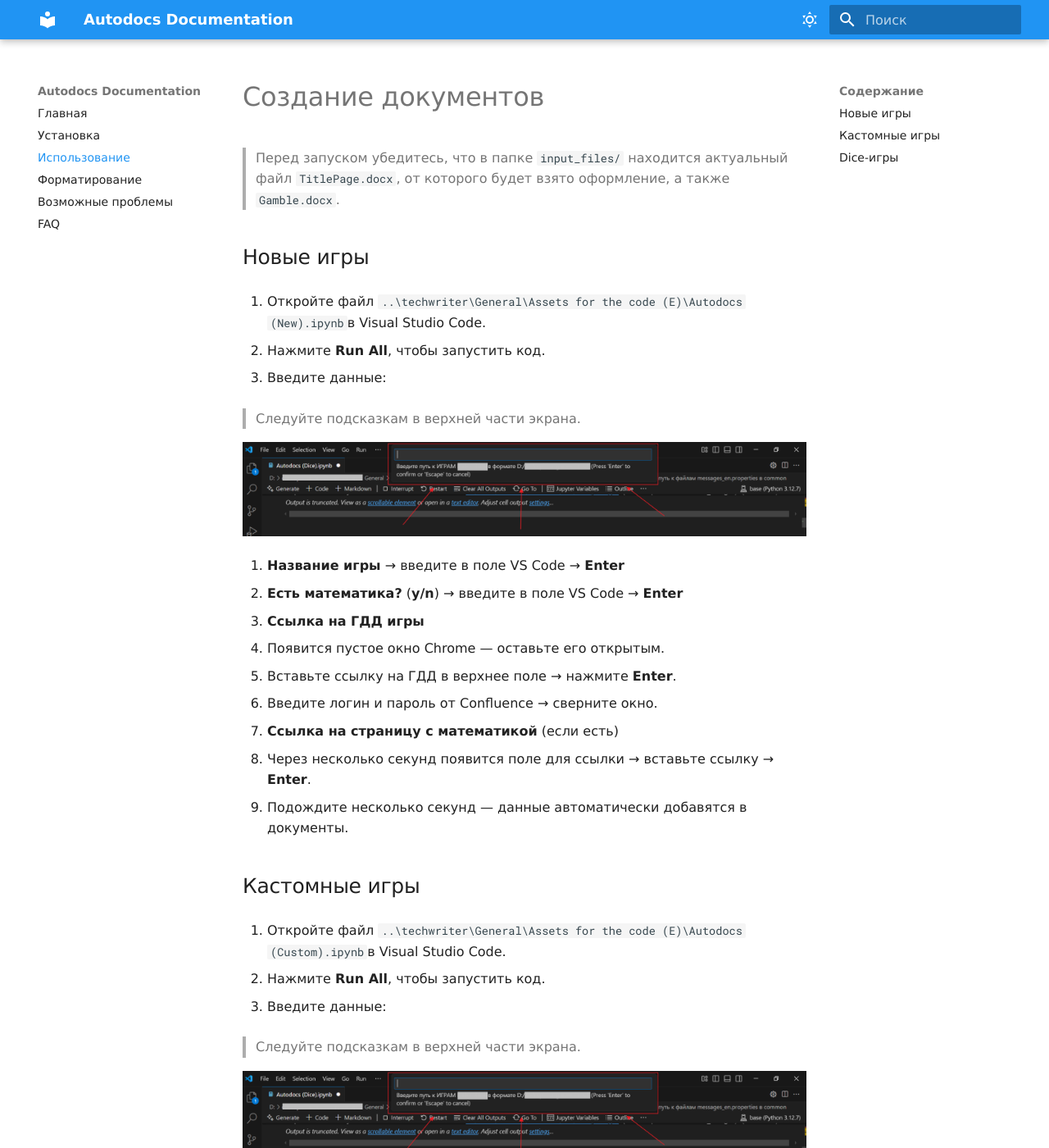
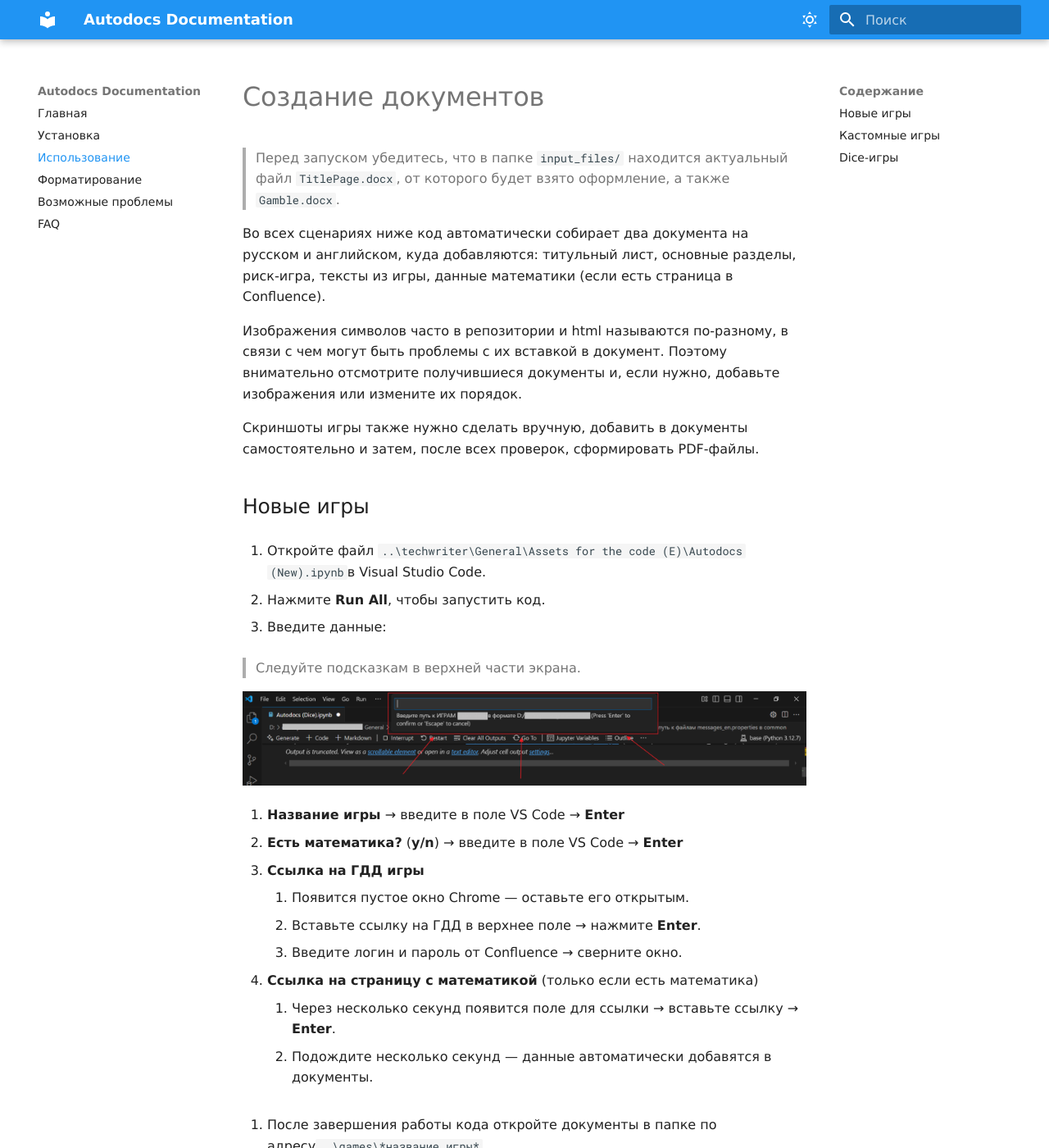
Before and after one commit to lopefre/Documentation, an MkDocs documentation site: the page built from docs/usage.md, in a window 1280 px wide and 1400 px high. Shown: the whole window at 82% size. Built offline with MkDocs 1.6.1 and Material for MkDocs 9.7.7, drawn with Linux system fonts in a browser that asks for light colours; some web fonts are replaced; some of the changed text lies outside the part shown.

Commit message:
changed usage structure

```diff
--- a/docs/usage.md
+++ b/docs/usage.md
@@ -2,7 +2,11 @@
 
 > Перед запуском убедитесь, что в папке `input_files/` находится актуальный файл `TitlePage.docx`, от которого будет взято оформление, а также `Gamble.docx`.
 
+Во всех сценариях ниже код автоматически собирает два документа на русском и английском, куда добавляются: титульный лист, основные разделы, риск-игра, тексты из игры, данные математики (если есть страница в Confluence).
 
+Изображения символов часто в репозитории и html называются по-разному, в связи с чем могут быть проблемы с их вставкой в документ. Поэтому внимательно отсмотрите получившиеся документы и, если нужно, добавьте изображения или измените их порядок.
+
+Скриншоты игры также нужно сделать вручную, добавить в документы самостоятельно и затем, после всех проверок, сформировать PDF-файлы.
 
 ## Новые игры
 
@@ -16,15 +20,30 @@
 
 ![](assets/hint.png)
 
-1. **Название игры** → введите в поле VS Code → **Enter**
-2. **Есть математика?** (**y/n**) → введите в поле VS Code → **Enter**
-3. **Ссылка на ГДД игры**
-   1. Появится пустое окно Chrome — оставьте его открытым.
-   2. Вставьте ссылку на ГДД в верхнее поле → нажмите **Enter**.
-   3. Введите логин и пароль от Confluence → сверните окно.
-4. **Ссылка на страницу с математикой** (если есть)
-   1. Через несколько секунд появится поле для ссылки → вставьте ссылку → **Enter**.
-   2. Подождите несколько секунд — данные автоматически добавятся в документы.
+<ol type="1">
+      <li><strong>Название игры</strong> → введите в поле VS Code → <strong>Enter</strong></li>
+      <li><strong>Есть математика?</strong> (<strong>y/n</strong>) → введите в поле VS Code → <strong>Enter</strong></li>
+      <li><strong>Ссылка на ГДД игры</strong>
+         <ol type="1">
+            <li>Появится пустое окно Chrome — оставьте его открытым.</li>
+            <li>Вставьте ссылку на ГДД в верхнее поле → нажмите <strong>Enter</strong>.</li>
+            <li>Введите логин и пароль от Confluence → сверните окно.</li>
+         </ol>
+      </li>
+      <li><strong>Ссылка на страницу с математикой</strong> (только если есть математика)
+         <ol type="1">
+            <li>Через несколько секунд появится поле для ссылки → вставьте ссылку → <strong>Enter</strong>.</li>
+            <li>Подождите несколько секунд — данные автоматически добавятся в документы.</li>
+         </ol>
+      </ol>
+
+4. После завершения работы кода откройте документы в папке по адресу` ..\games\*название игры*`.
+
+5. Проверьте, правильно ли загрузились изображения. При необходимости исправьте порядок, добавьте новые.
+
+6. Добавьте актуальные скриншоты игры.
+
+7. Сохраните как PDF-файл.
 
 ## Кастомные игры
 
@@ -38,22 +57,31 @@
 
 ![](assets/hint.png)
 
-1. **Название игры** → введите в поле VS Code → **Enter**
+<ol type="1">
+      <li><strong>Название игры</strong> → введите в поле VS Code → <strong>Enter</strong></li>
+      <li><strong>Игра-донор</strong> → введите в поле VS Code → <strong>Enter</strong></li>
+      <li><strong>Есть математика?</strong> (<strong>y/n</strong>) → введите в поле VS Code → <strong>Enter</strong></li>
+      <li><strong>Ссылка на ГДД игры</strong>
+         <ol type="1">
+            <li>Появится пустое окно Chrome — оставьте его открытым.</li>
+            <li>Вставьте ссылку на ГДД в верхнее поле → нажмите <strong>Enter</strong>.</li>
+            <li>Введите логин и пароль от Confluence → сверните окно.</li>
+         </ol>
+      </li>
+      <li><strong>Ссылка на страницу с математикой</strong> (только если есть математика)
+         <ol type="1">
+            <li>Через несколько секунд появится поле для ссылки → вставьте ссылку → <strong>Enter</strong>.</li>
+            <li>Подождите несколько секунд — данные автоматически добавятся в документы.</li>
+         </ol>
+      </ol>
 
-2. **Название игры-донора** → введите в поле VS Code → **Enter**
+4. После завершения работы кода откройте документы в папке по адресу` ..\games\*название игры*`.
 
-3. **Есть математика?** (**y/n**) → введите в поле VS Code → **Enter**
+5. Проверьте, правильно ли загрузились изображения. При необходимости исправьте порядок, добавьте новые.
 
-4. **Ссылка на ГДД игры**
+6. Добавьте актуальные скриншоты игры.
 
-   1. Появится пустое окно Chrome — оставьте его открытым.
-   2. Вставьте ссылку на ГДД в верхнее поле → нажмите **Enter**.
-   3. Введите логин и пароль от Confluence → сверните окно.
-
-5. **Ссылка на страницу с математикой** (только если есть)
-
-   1. Через несколько секунд появится поле для ссылки → вставьте ссылку → **Enter**.
-   2. Подождите несколько секунд — данные автоматически добавятся в документы.
+7. Сохраните как PDF-файл.
 
 ## Dice-игры
 
@@ -71,21 +99,27 @@
 
 ![](assets/hint.png)
 
-1. **Название игры** → введите в поле VS Code → **Enter**
+<ol type="1">
+      <li><strong>Название игры</strong> → введите в поле VS Code → <strong>Enter</strong></li>
+      <li><strong>Игра-донор</strong> → введите в поле VS Code → <strong>Enter</strong></li>
+      <li><strong>Есть математика?</strong> (<strong>y/n</strong>) → введите в поле VS Code → <strong>Enter</strong></li>
+      <li><strong>Ссылка на ГДД игры</strong>
+         <ol type="1">
+            <li>Появится пустое окно Chrome — оставьте его открытым.</li>
+            <li>Вставьте ссылку на ГДД в верхнее поле → нажмите <strong>Enter</strong>.</li>
+            <li>Введите логин и пароль от Confluence → сверните окно.</li>
+         </ol>
+      </li>
+      <li><strong>Ссылка на страницу с математикой</strong> (только если есть математика)
+         <ol type="1">
+            <li>Через несколько секунд появится поле для ссылки → вставьте ссылку → <strong>Enter</strong>.</li>
+            <li>Подождите несколько секунд — данные автоматически добавятся в документы.</li>
+         </ol>
+      </ol>
+4. После завершения работы кода откройте документы в папке по адресу` ..\games\*название игры*`.
 
-2. **Есть математика?** (**y/n**) → введите в поле VS Code → **Enter**
+5. Проверьте, правильно ли загрузились изображения. При необходимости исправьте порядок, добавьте новые.
 
-3. **Ссылка на ГДД игры**
+6. Добавьте актуальные скриншоты игры.
 
-   1. Появится пустое окно Chrome — оставьте его открытым.
-   2. Вставьте ссылку на ГДД в верхнее поле → нажмите **Enter**.
-   3. Введите логин и пароль от Confluence → сверните окно.
-
-4. **Ссылка на страницу с математикой** (только если есть)
-
-   1. Через несколько секунд появится поле для ссылки → вставьте ссылку → **Enter**.
-   2. Подождите несколько секунд — данные автоматически добавятся в документы.
-
-
-
-##
+7. Сохраните как PDF-файл.
```
